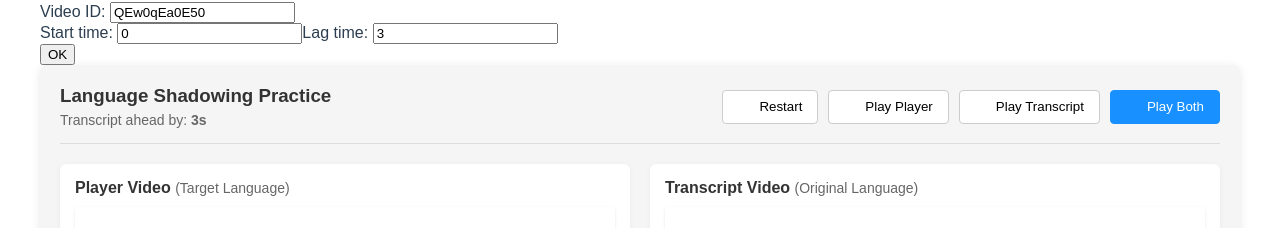
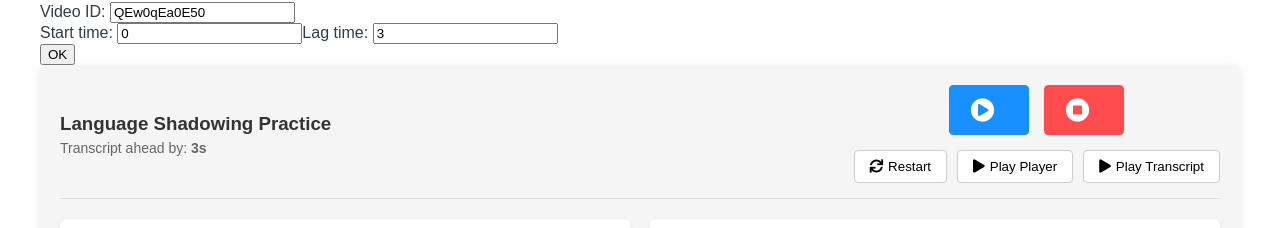
Before and after one commit to nhs000/shadowing, a Vue app: page / in a window 1280 px wide. Both pictures are taken after a click on the button "OK". Shown: the part 350-578 px from the top of the page. Built offline with nearby package versions, Linux system fonts and the light colour scheme; what vue-youtube would draw is missing.

Commit message:
feat: improve playback controls with Font Awesome icons and layout

```diff
--- a/index.html
+++ b/index.html
@@ -4,6 +4,8 @@
     <meta charset="utf-8">
     <meta name="viewport" content="width=device-width,initial-scale=1.0">
     <title>my-project</title>
+    <!-- Add Font Awesome for icons -->
+    <link rel="stylesheet" href="https://cdnjs.cloudflare.com/ajax/libs/font-awesome/5.15.4/css/all.min.css">
   </head>
   <body>
     <div id="app-test"></div>
--- a/src/components/Shadowing.vue
+++ b/src/components/Shadowing.vue
@@ -12,21 +12,32 @@
             <span>Transcript ahead by: <strong>{{ lagTime }}s</strong></span>
           </div>
         </div>
-        <div class="playback-controls">
-          <button @click="reset" class="control-btn">
-            <i class="icon-restart"></i> Restart
-          </button>
-          <button @click="togglePausePlayer" class="control-btn" :class="{ active: !isPausedPlayer }">
-            <i :class="isPausedPlayer ? 'icon-play' : 'icon-pause'"></i>
-            {{ isPausedPlayer ? "Play" : "Pause" }} Player
-          </button>
-          <button @click="togglePauseTranscript" class="control-btn" :class="{ active: !isPausedTranscript }">
-            <i :class="isPausedTranscript ? 'icon-play' : 'icon-pause'"></i>
-            {{ isPausedTranscript ? "Play" : "Pause" }} Transcript
-          </button>
-          <button @click="playBoth" class="control-btn primary">
-            <i class="icon-play-all"></i> Play Both
-          </button>
+
+        <div class="playback-controls-container">
+          <!-- Main centered play/stop controls -->
+          <div class="main-controls">
+            <button @click="playBoth" class="control-btn primary large" title="Play Both">
+              <i class="fas fa-play-circle"></i>
+            </button>
+            <button @click="stopBoth" class="control-btn danger large" title="Stop Both">
+              <i class="fas fa-stop-circle"></i>
+            </button>
+          </div>
+
+          <!-- Secondary controls below -->
+          <div class="secondary-controls">
+            <button @click="reset" class="control-btn" title="Restart">
+              <i class="fas fa-sync"></i> Restart
+            </button>
+            <button @click="togglePausePlayer" class="control-btn" :class="{ active: !isPausedPlayer }" title="Toggle Player">
+              <i :class="isPausedPlayer ? 'fas fa-play' : 'fas fa-pause'"></i>
+              {{ isPausedPlayer ? "Play" : "Pause" }} Player
+            </button>
+            <button @click="togglePauseTranscript" class="control-btn" :class="{ active: !isPausedTranscript }" title="Toggle Transcript">
+              <i :class="isPausedTranscript ? 'fas fa-play' : 'fas fa-pause'"></i>
+              {{ isPausedTranscript ? "Play" : "Pause" }} Transcript
+            </button>
+          </div>
         </div>
       </div>
 
@@ -125,6 +136,12 @@
          /* this.$refs.transcript.pause(); */
          this.isPausedPlayer = true;
        }
+     },
+     stopBoth() {
+       this.$refs.player.pause();
+       this.$refs.transcript.pause();
+       this.isPausedPlayer = true;
+       this.isPausedTranscript = true;
      },
      /* resume() {
       *   this.$refs.player.resume();
@@ -259,4 +276,41 @@
   width: 16px;
   height: 16px;
 }
+
+.playback-controls-container {
+  display: flex;
+  flex-direction: column;
+  align-items: center;
+  gap: 15px;
+}
+
+.main-controls {
+  display: flex;
+  justify-content: center;
+  gap: 15px;
+  width: 100%;
+}
+
+.secondary-controls {
+  display: flex;
+  justify-content: center;
+  gap: 10px;
+  width: 100%;
+}
+
+.control-btn.large {
+  font-size: 24px;
+  padding: 12px 20px;
+  min-width: 80px;
+}
+
+.control-btn.danger {
+  background-color: #ff4d4f;
+  color: white;
+  border-color: #ff4d4f;
+}
+
+.control-btn.danger:hover {
+  background-color: #ff7875;
+}
 </style>
```
